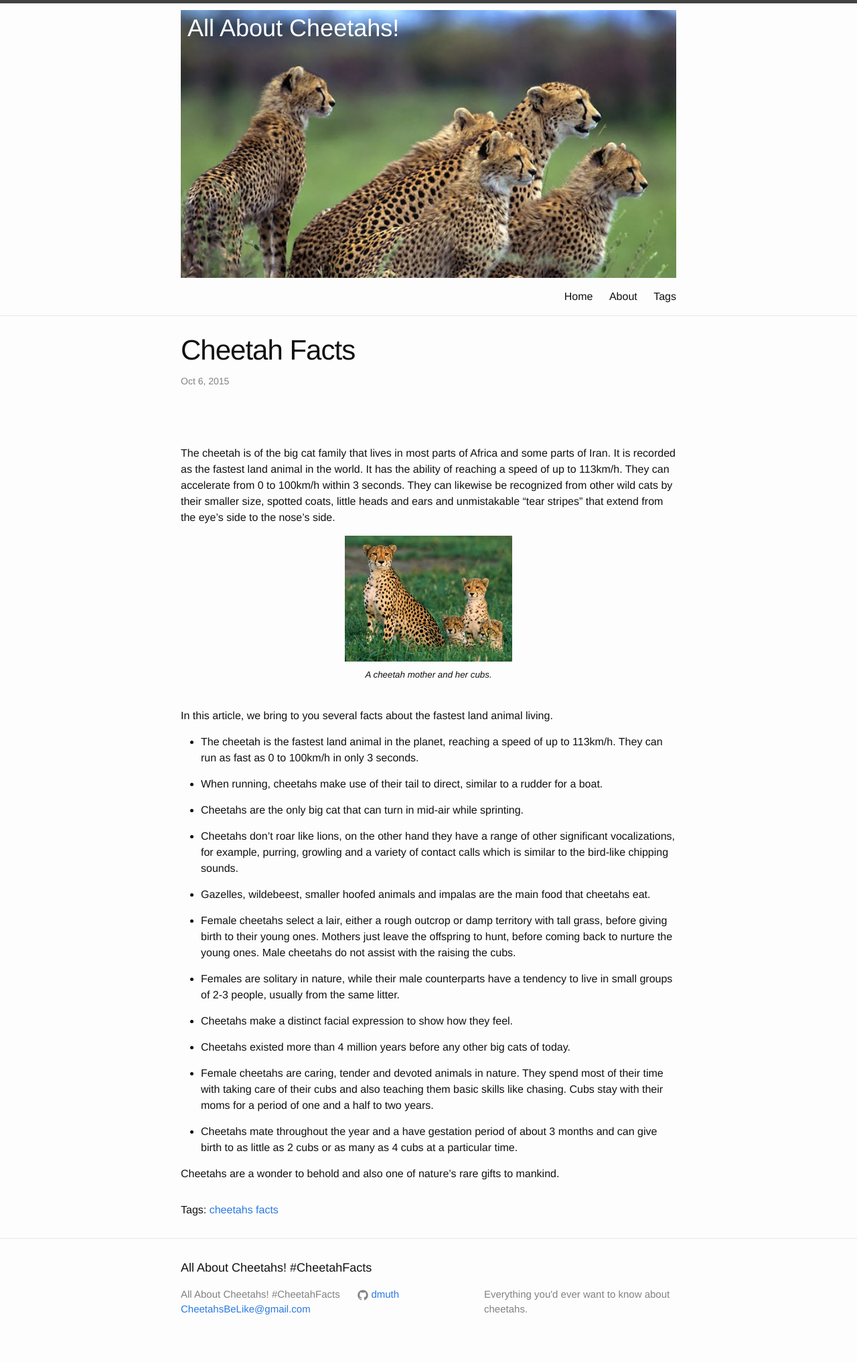
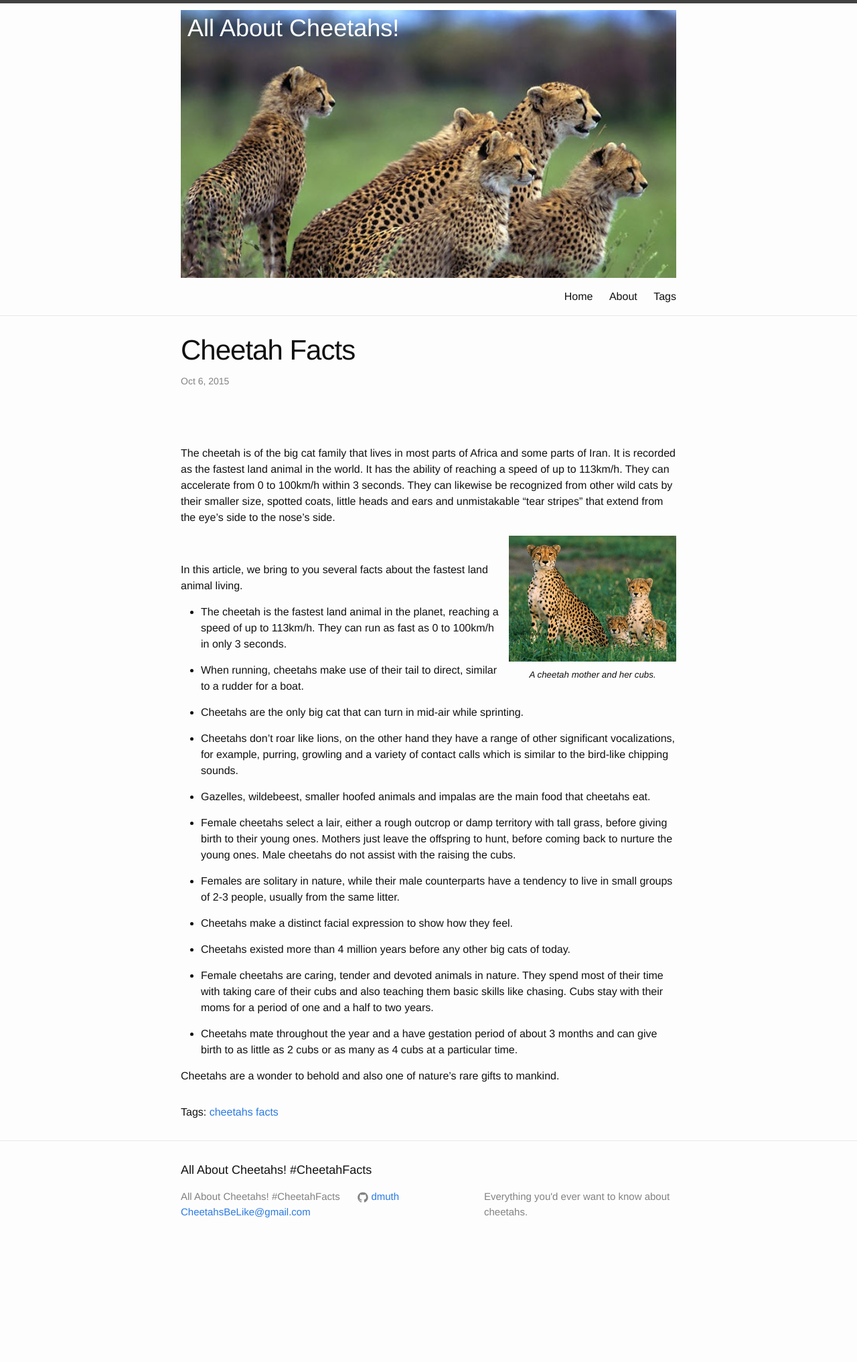
Before and after one commit to dmuth/dmuth.github.io, a Jekyll site: the page built from _posts/2015-10-06-cheetah-facts.markdown, in a window 1280 px wide. Shown: the whole page at 67% size. Built offline with Jekyll 4.4.1, drawn with Linux system fonts in a browser that asks for light colours; comment, search, counter and statistics services are not loaded; after the commit the page ends 1889 px from its top, so only the background shows below that.

Commit message:
Different positioning for image whether on regular or mobile.

```diff
--- a/_sass/_layout.scss
+++ b/_sass/_layout.scss
@@ -267,15 +267,30 @@
 /**
 * _includes/post-image.html
 */
-.post-image {
-	margin-left: auto;
-	margin-right: auto;
-	width: 250px;
-}
-
 .post-image-caption {
 	font-size: smaller;
 	font-style: italic;
 	text-align: center;
 	padding-top: 10px;
 }
+
+@media (max-width: 600px) {
+
+	.post-image {
+		margin-left: auto;
+		margin-right: auto;
+		width: 250px;
+	}
+
+}
+
+@media (min-width: 601px) {
+
+	.post-image {
+		float: right;
+		padding-left: 10px;
+		padding-bottom: 10px;
+		width: 250px;
+	}
+
+}
```
